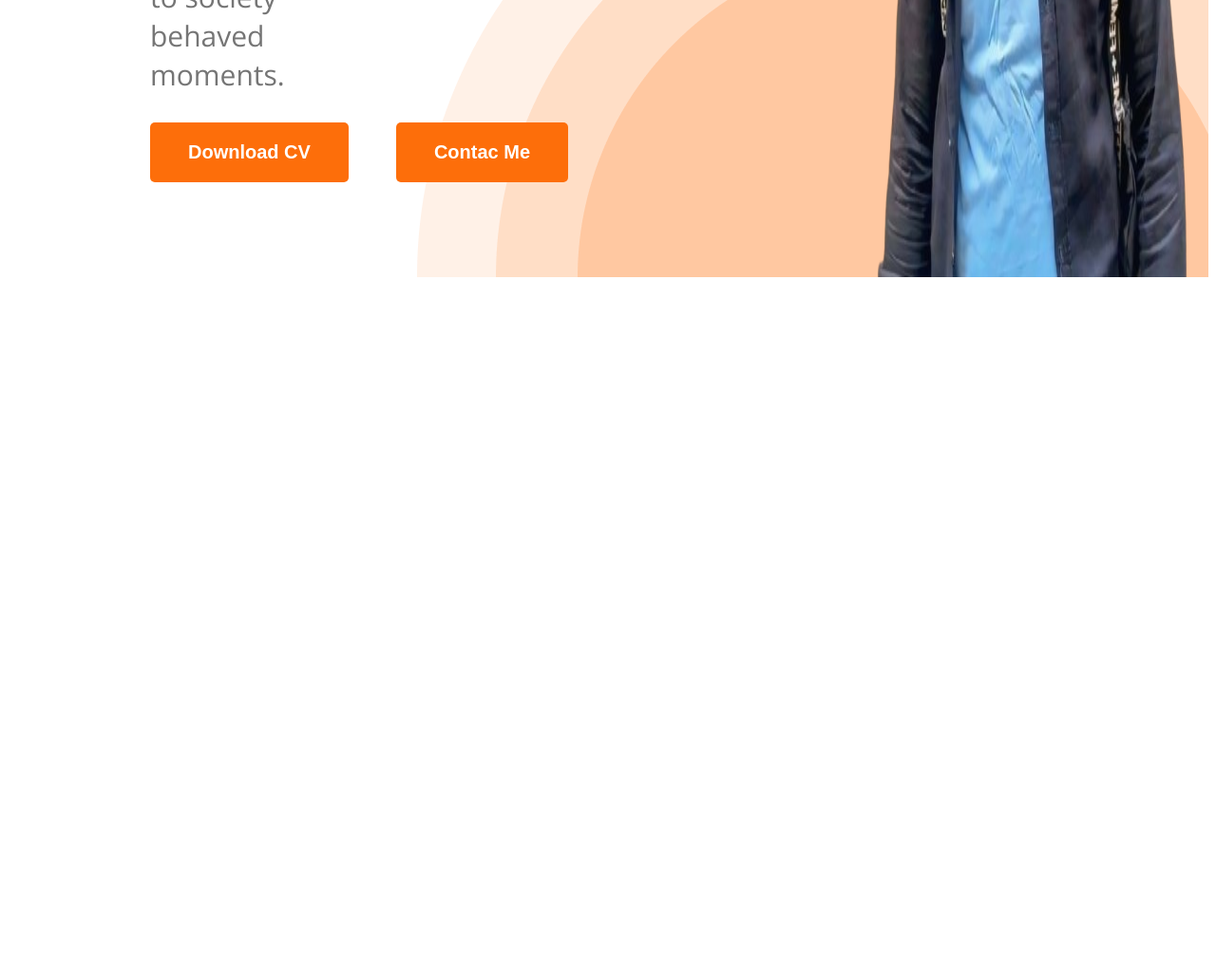
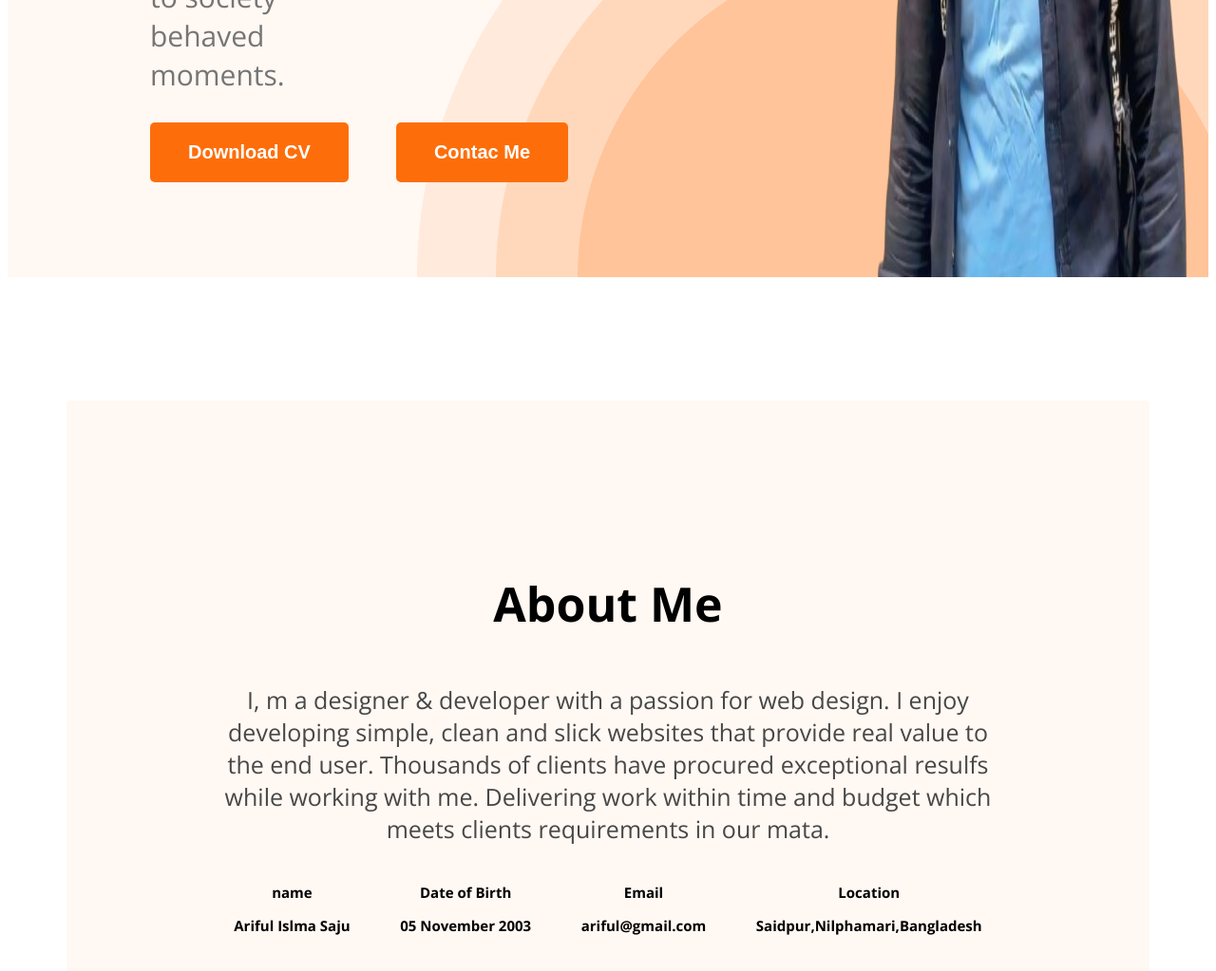
Before and after one commit to arifulkhadija22702817/learn-html, a plain HTML site: page index.html in a window 1280 px wide. Shown: the part 1085-2108 px from the top of the page at 95% size. Before the commit the page ends 1385 px from the top, so only its background shows below. Drawn offline with nearby package versions, Linux system fonts and the light colour scheme.

Commit message:
update the code now

```diff
--- a/index.css
+++ b/index.css
@@ -13,6 +13,10 @@
 }
 
 
+.secondary-bg {
+    background-color: #fff8f3;
+}
+
 /* nav style */
 
 
@@ -21,7 +25,6 @@ nav {
     justify-content: space-between;
     margin: 50px 200px;
     align-items: center;
-    position: sticky;
 }
 
 
@@ -104,7 +107,8 @@ nav ul li a {
 }
 
 .photo {
-    margin: 10;
+    margin-right: 100;
+    width: 580px;
 }
 
 .download-cv {
@@ -112,3 +116,48 @@ nav ul li a {
     gap: 50px;
     align-items: center;
 }
+
+
+/* main style */
+
+main {
+    max-width: 1140px;
+    margin: 0 auto;
+}
+
+
+
+/* sectopm */
+
+
+.p-tag {
+    color: #474747;
+    font-size: 25px;
+}
+
+.about {
+    padding: 130px 150px;
+    border-radius: 5px;
+    text-align: center;
+    margin-top: 130px;
+
+}
+
+
+.section-title {
+    font-weight: bold;
+    font-size: 50px;
+}
+
+.about-items {
+    display: flex;
+    justify-content: space-around;
+    font-weight: bolder;
+    font-size: 15px;
+}
+
+
+.paragraph {
+    font-weight: bold;
+    font-size: 10px;
+}
--- a/index.html
+++ b/index.html
@@ -13,11 +13,11 @@
 </head>
 
 <body class="open-sans-narmal">
-    <header class="head">
+    <header class="head secondary-bg">
         <nav>
             <h3 class="h-3">Ar<span class="text-style">if</span>ul</h3>
             <ul>
-                <li><a class="dark-2" href="Portfolio">Portfolio</a></li>
+                <li><a class="dark-2" href="portfolio">Portfolio</a></li>
                 <li><a class="dark-2" href="Blog">Blog</a></li>
                 <li><a href="Hire Me"><button class="btn">Hire Me</button></a></li>
             </ul>
@@ -36,6 +36,34 @@
             <img class="photo" src="images/Ariful.png" alt="">
         </div>
     </header>
+    <main>
+        <section class="about secondary-bg">
+            <h3 class="section-title">About Me</h3>
+            <p class="p-tag">I, m a designer & developer with a passion for web design. I enjoy developing simple, clean
+                and slick
+                websites that provide real value to the end user. Thousands of clients have procured exceptional resulfs
+                while working with me. Delivering work within time and budget which meets clients requirements in our
+                mata.</p>
+            <div class="about-items">
+                <div class="about-item">
+                    <p class="item-title">name</p>
+                    <p>Ariful Islma Saju</p>
+                </div>
+                <div class="about-item">
+                    <p class="item-title">Date of Birth</p>
+                    <p>05 November 2003</p>
+                </div>
+                <div class="about-item">
+                    <p class="item-title">Email</p>
+                    <p>ariful@gmail.com</p>
+                </div>
+                <div class="about-item">
+                    <p class="item-title">Location</p>
+                    <p>Saidpur,Nilphamari,Bangladesh</p>
+                </div>
+            </div>
+        </section>
+    </main>
 </body>
 
 </html>
```
